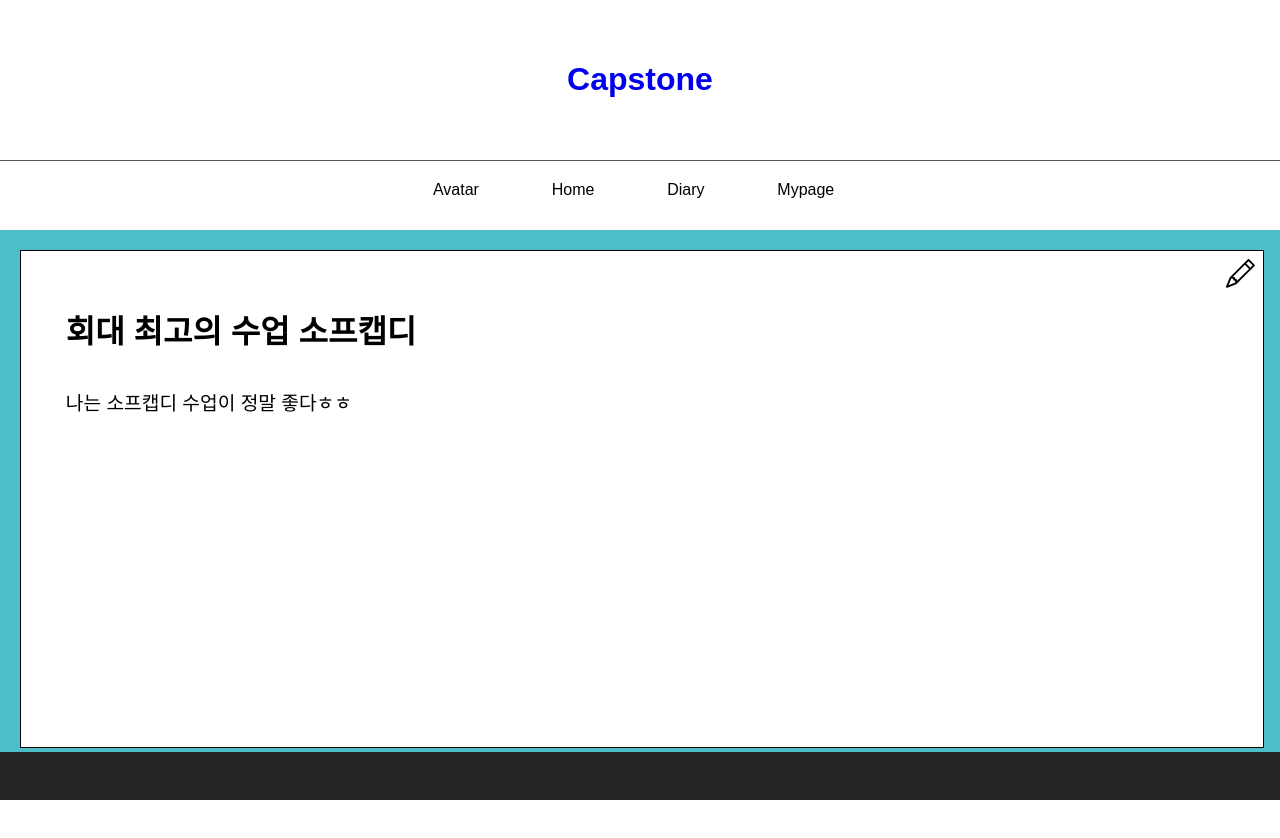
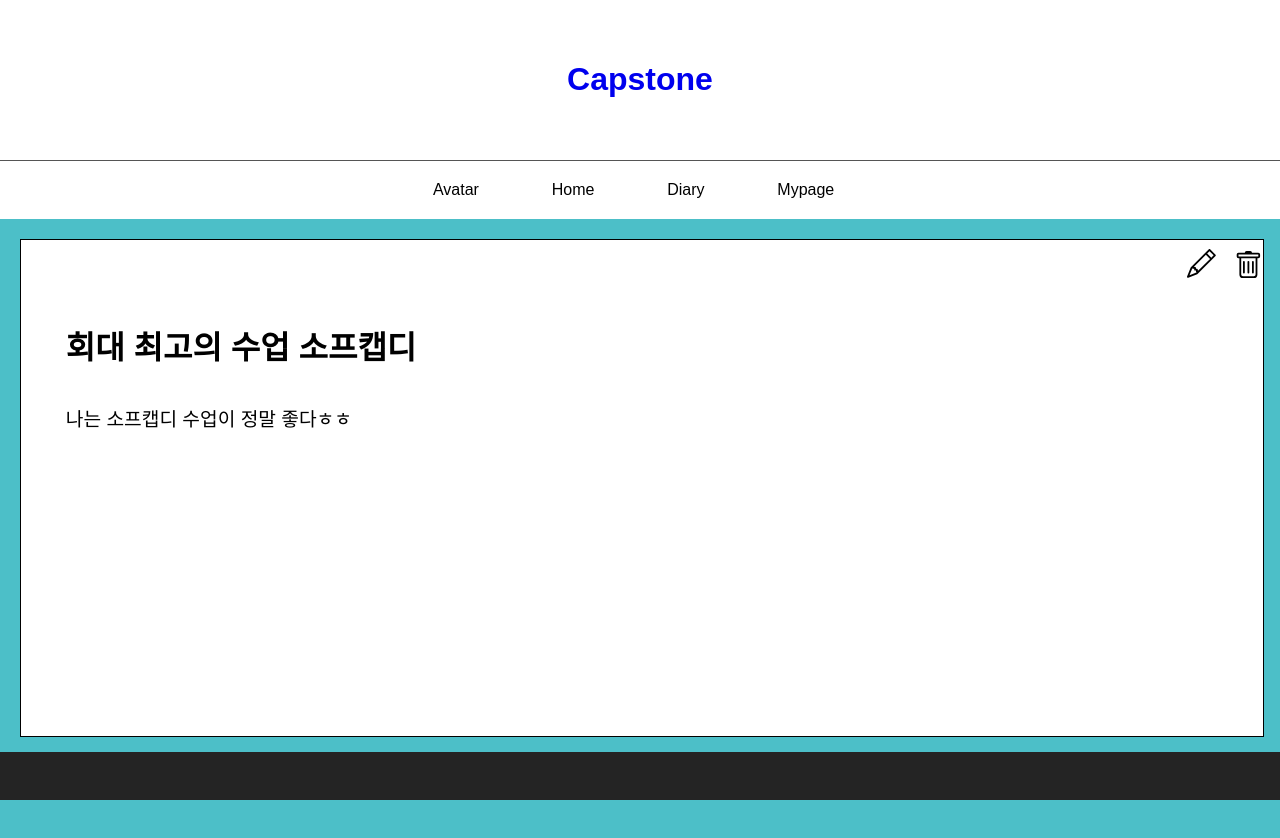
Before and after one commit to SKHU-Capstone-Design/Frontend, a React (Vite) app: page /diary/findByUserAndDate in a window 1280 px wide. Shown: the top 838 px of the page. Before the commit the page ends 800 px from the top, so only its background shows below. Built offline with nearby package versions, Linux system fonts and the light colour scheme.

Commit message:
design: Website design: Add trash can icon

```diff
--- a/src/Pages/Diarycontent.tsx
+++ b/src/Pages/Diarycontent.tsx
@@ -1,7 +1,7 @@
 import { useState, useRef } from 'react';
 import '../Styles/Diarycontent.less';
 import Navbar from './Navbar';
-import { BsPencil } from "react-icons/bs";
+import { BsPencil, BsTrash } from "react-icons/bs";
 
 function Diarycontent() {
   const [isEditMode, setIsEditMode] = useState(false);
@@ -24,8 +24,13 @@ function Diarycontent() {
         <Navbar />
         <div className='diarybackground'>
           <div className='dairycontent'>
-            <div className='pencil_icon' onClick={handleEditClick}>
-              <BsPencil className='pencil'/>
+            <div className='icons'>
+              <div className='icon' onClick={handleEditClick}>
+                <BsPencil className='pencil'/>
+              </div>
+              <div className='icon'>
+                <BsTrash className='trash' />
+              </div>
             </div>
             <div
               className='diary_title'
--- a/src/Styles/Diarycontent.less
+++ b/src/Styles/Diarycontent.less
@@ -1,18 +1,17 @@
-body{
+body {
   overflow: hidden;
 }
 
 .diarybackground {
   background-color: #4CBFC8;
   width: 100%;
-    height: 100%;
-    margin-top: 0.7em;
+  height: calc(100vh - 0.7em);
   padding: 20px;
   display: flex;
   justify-content: space-between;
 }
 
-  .dairycontent_wrap{
+.dairycontent_wrap {
   margin: 0;
   font-family: Arial, sans-serif;
   display: flex;
@@ -29,48 +28,54 @@ body{
   border: 1px solid black;
   text-align: left;
   line-height: 4.5rem;
+  overflow-y: auto;
 }
 
-  .mydiary{
+.mydiary {
   margin-right: 140px;
   position: relative;
   left: 40em;
 }
 
-  .diary_title{
+.diary_title {
   font-size: 2rem;
   font-weight: bold;
   padding-left: 2.8rem;
 }
 
-  .diary_content{
+.diary_content {
   font-size: 1.2rem;
   font-weight: normal;
   padding-left: 2.8rem;
 }
 
-
-
-  .home_footer{
+.home_footer {
   background-color: #242424;
   position: fixed;
   bottom: 0;
   width: 100%;
   height: 3em;
-
 }
 
-  .pencil_icon {
-    text-align: right;
-    margin: 0;
-    padding: 0;
+.icons {
   display: flex;
-    text-align: right;
-    justify-content: right;
+  justify-content: flex-end;
+  align-items: center;
+}
+
+.icon {
+  cursor: pointer;
+  margin-left: 10px;
   font-size: 1.8rem;
 }
 
-.pencil{
+.pencil {
+  font-size: 1.8rem;
   padding: 1vh;
   cursor: pointer;
 }
+
+.trash{
+  position: relative;
+  bottom: 0.2em;
+}
```
Lines whose indentation alone changed are shown as unchanged.
